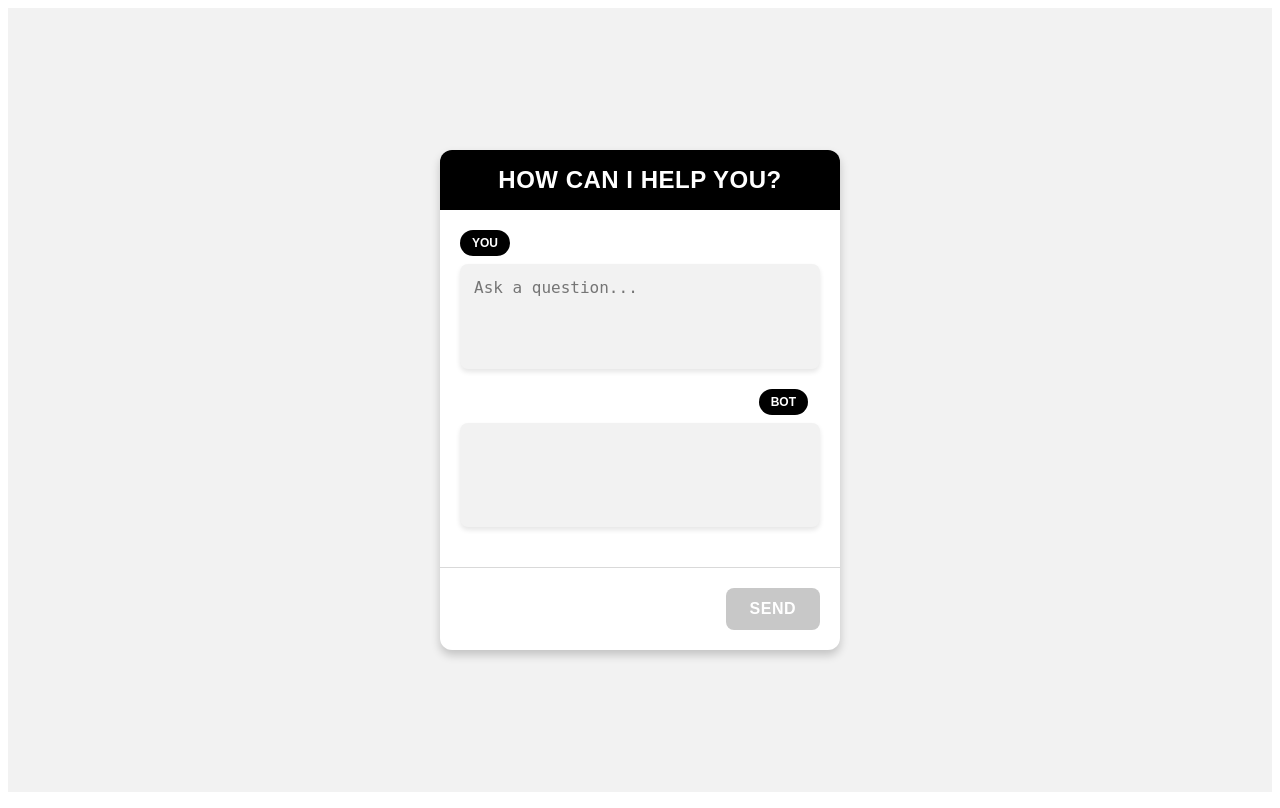
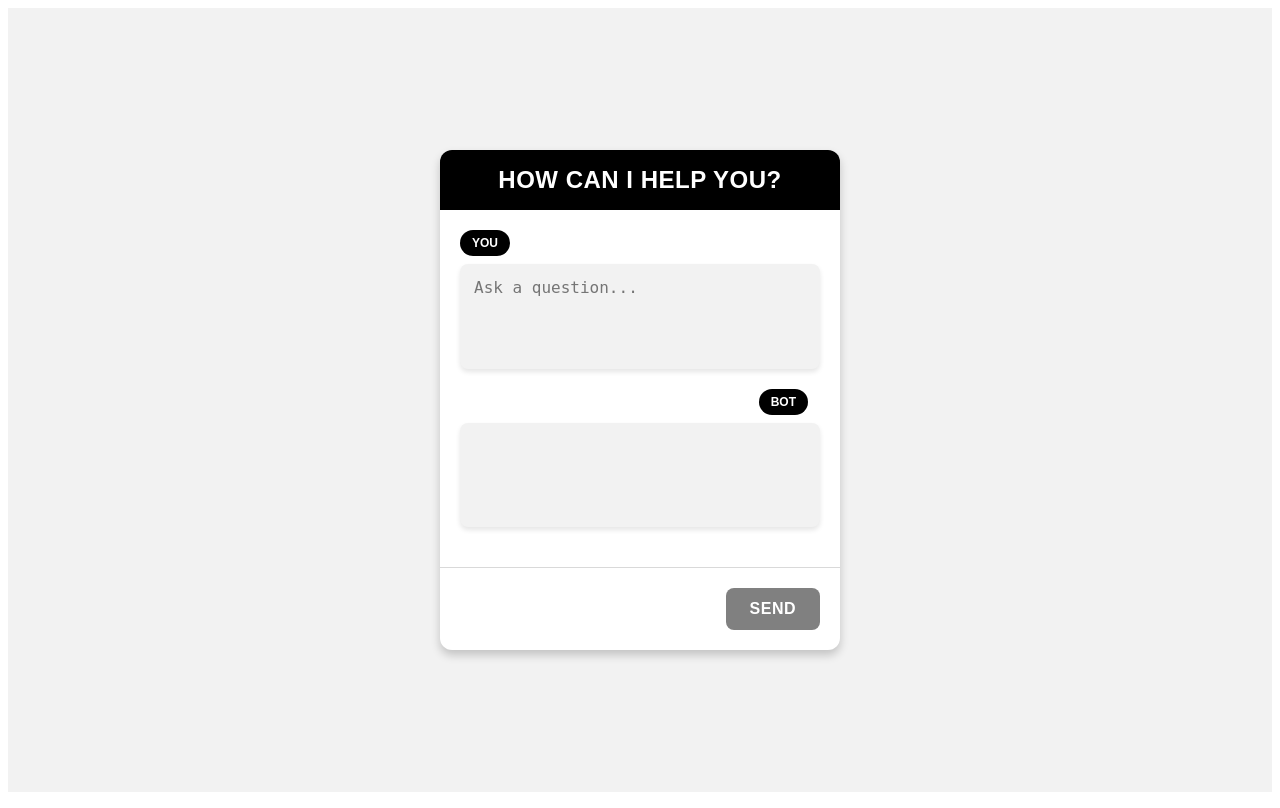
Before and after one commit to hiroki-sawano/django-gpt-form, a Django app: template gpt_form/templates/gpt_form/completion_form.html in a window 1280 px wide, with the pointer over the restyled element. Run offline with Django 3.2, Linux system fonts and the light colour scheme; the template is opened without the code that fills it: values that come from a table or form of the project are taken from there, others are empty.

Commit message:
Modify background color

```diff
--- a/gpt_form/static/gpt_form/css/completion-form.css
+++ b/gpt_form/static/gpt_form/css/completion-form.css
@@ -112,5 +112,5 @@
 }
 
 .chat-footer button:hover {
-  background-color: rgb(200, 200, 200);
+  background-color: gray;
 }
```
